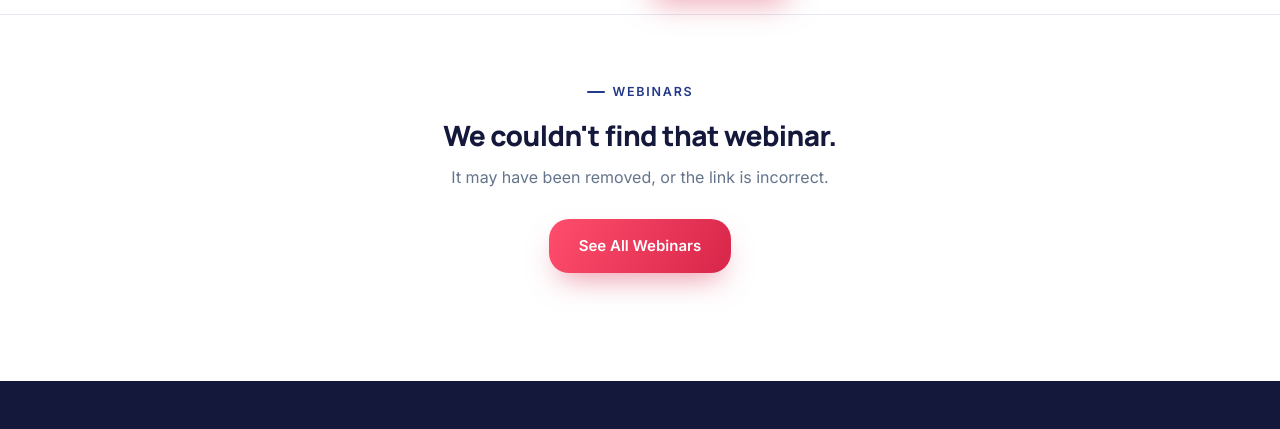
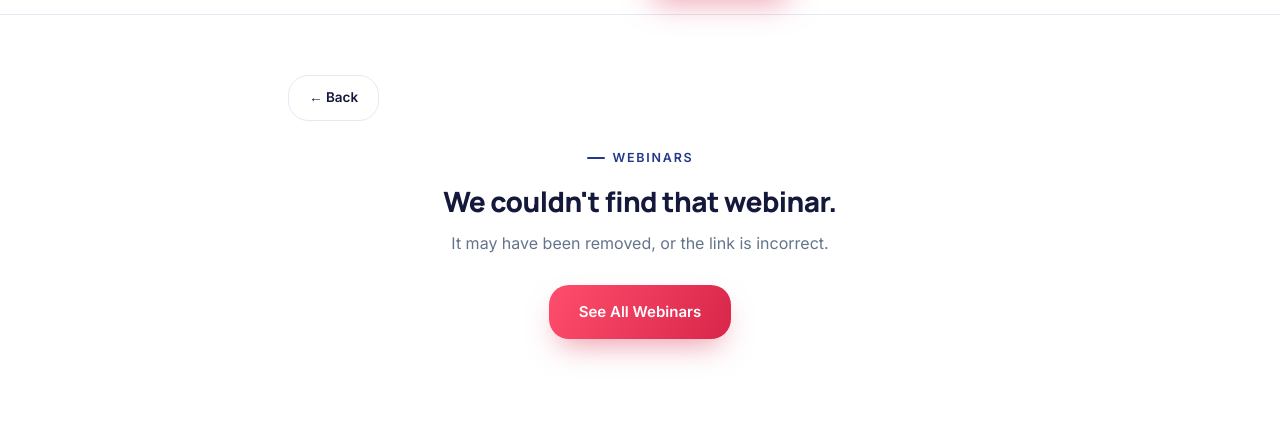
Before and after one commit to idemudia-obomhense/oistride-website, a website: page webinar.html in a window 1280 px wide. Shown: the part 64-493 px from the top of the page. Drawn offline with nearby package versions, Linux system fonts and the light colour scheme.

Commit message:
Add Back button to webinars.html and webinar.html
Reuses the existing sitewide data-back-btn pattern (history.back()
with an href fallback, handled by main.js's shared listener) — no new
JS or styling introduced. webinars.html follows the program-pages/
catalog placement (inside the page-hero, ghost-dark variant), falling
back to index.html. webinar.html has no page-hero, so it follows the
light-background variant instead, falling back to webinars.html.

Co-Authored-By: Claude Sonnet 5 <noreply@anthropic.com>

```diff
--- a/webinar.html
+++ b/webinar.html
@@ -30,6 +30,9 @@
 </nav>
 
 <section class="section" style="padding-top:60px;">
+  <div class="container" style="max-width:760px;">
+    <a href="webinars.html" class="btn btn-outline btn-sm" data-back-btn style="margin-bottom:20px;">← Back</a>
+  </div>
   <div class="container" id="webinar-notfound" style="display:none; text-align:center; max-width:520px;">
     <span class="eyebrow" style="justify-content:center;">Webinars</span>
     <h1 style="font-size:28px;">We couldn't find that webinar.</h1>
```
Also changed, not shown: webinars.html (+1 -0 lines).
